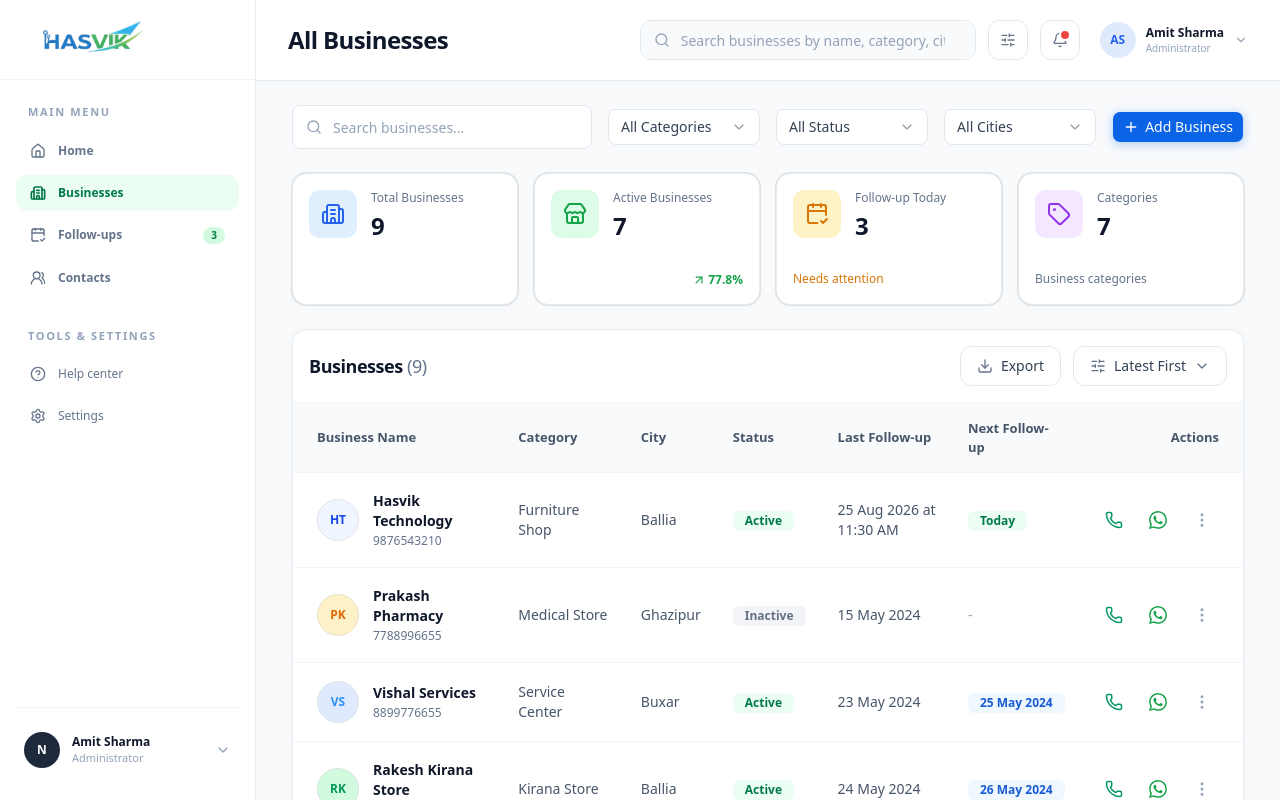
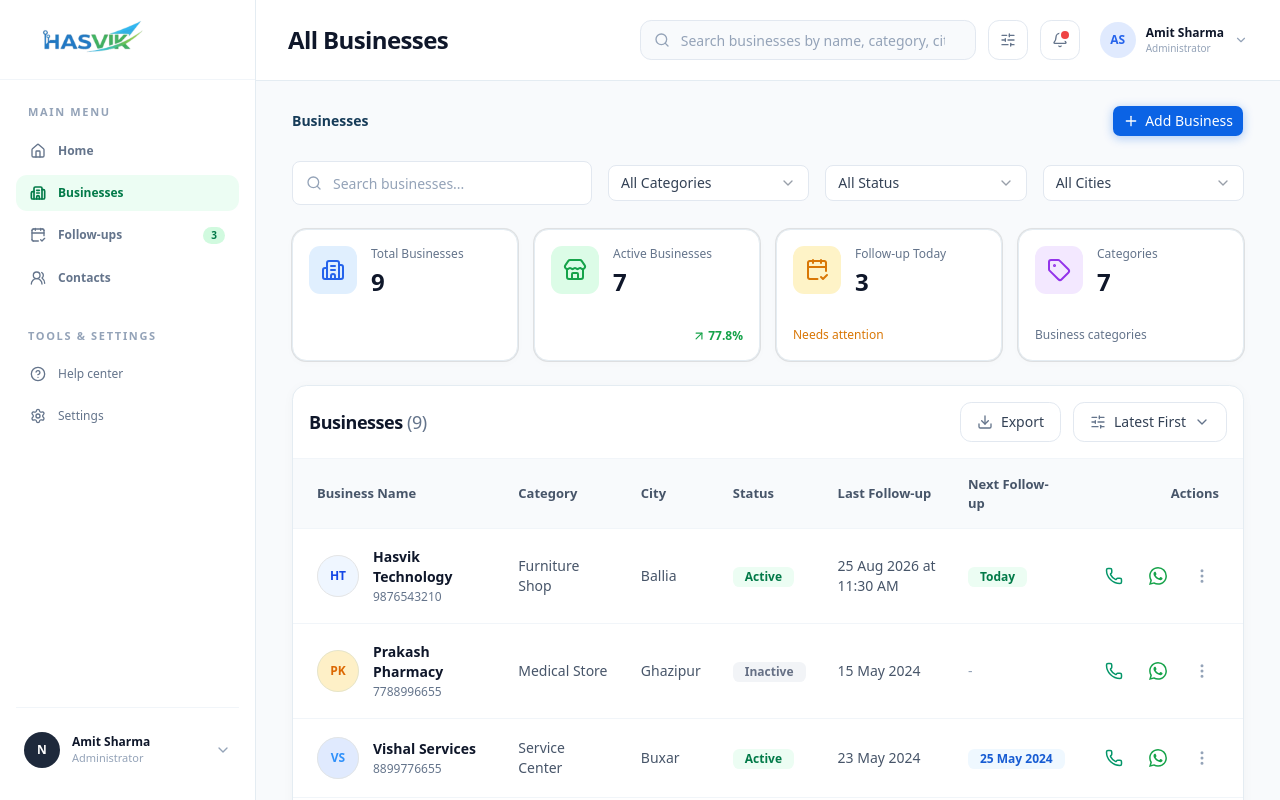
Before and after one commit to HASVIK-Technologies/hasvik-crm, a Next.js app: page /businesses in a window 1280 px wide. Shown: the top 800 px of the page. Built offline with nearby package versions, Linux system fonts and the light colour scheme.

Commit message:
Refactor UI/UX for business list and details page

```diff
--- a/app/businesses/[id]/page.tsx
+++ b/app/businesses/[id]/page.tsx
@@ -10,7 +10,7 @@ import { Avatar, AvatarFallback } from "@/components/ui/avatar";
 import { Tabs, TabsContent, TabsList, TabsTrigger } from "@/components/ui/tabs";
 import businessData from "@/data/businessData.json";
 import {
-  ArrowLeft, Edit2, Plus, MoreVertical,
+  Edit2, Plus, MoreVertical,
   Phone, MapPin,
   User, Building2, Target, Store, Users, FolderOpen, Calendar,
   AlertCircle,
@@ -24,6 +24,7 @@ import { DeleteBusinessModal } from "@/components/businesses";
 import { cn } from "@/lib/utils";
 import { Button } from "@/components/ui/button";
 import DetailsPageLayout from "@/components/layout/DetailsPageLayout";
+import Breadcrumb from "@/components/common/Breadcrumb";
 
 const STATIC_BUSINESS_12: BusinessItem = {
   id: 12,
@@ -106,8 +107,14 @@ export default function BusinessDetails() {
 
   return (
     <DetailsPageLayout
-      backHref="/businesses"
-      backLabel="Back to Businesses"
+      breadcrumb={
+        <Breadcrumb
+          items={[
+            { label: "Businesses", href: "/businesses" },
+            { label: "Business Details" },
+          ]}
+        />
+      }
       actions={
         <Actions
           primary={{
--- a/app/businesses/page.tsx
+++ b/app/businesses/page.tsx
@@ -11,6 +11,7 @@ import {
 } from "@/components/businesses";
 import { useBusinesses } from "@/lib/business-store";
 import ListPageLayout from "@/components/layout/ListPageLayout";
+import Breadcrumb from "@/components/common/Breadcrumb";
 
 export default function BusinessesPage() {
   const { businesses } = useBusinesses();
@@ -106,6 +107,7 @@ export default function BusinessesPage() {
 
   return (
     <ListPageLayout
+      breadcrumb={<Breadcrumb items={[{ label: "Businesses" }]} />}
       filters={
         <BusinessFilters
           searchTerm={searchTerm}
--- a/components/businesses/BusinessStats.tsx
+++ b/components/businesses/BusinessStats.tsx
@@ -20,7 +20,7 @@ export default function BusinessStats({
   const activePercentage = stats.total > 0 ? ((stats.active / stats.total) * 100).toFixed(1) : "0.0";
 
   return (
-    <div className="grid grid-cols-2 gap-3 md:gap-4 lg:grid-cols-4">
+    <div className="grid sm:grid-cols-2 gap-3 md:gap-4 lg:grid-cols-4">
       {/* Card 1: Total Businesses */}
       <Card className="flex flex-col justify-between rounded-2xl border border-[#e4ecf2] bg-white p-3 md:p-4 shadow-[0_2px_10px_rgba(20,40,60,0.02)] transition-all hover:shadow-md">
         <div className="flex items-start gap-3 sm:gap-3.5">
--- a/components/businesses/BusinessTable.tsx
+++ b/components/businesses/BusinessTable.tsx
@@ -104,7 +104,7 @@ export default function BusinessTable({
               <DropdownMenuTrigger asChild>
                 <OutlinedButton
                   type="button"
-                  className="flex h-10 w-full items-center justify-center gap-2 rounded-xl border border-[#e2e8f0] bg-white px-3.5 text-sm font-medium text-[#334155] transition-colors hover:bg-[#f8fafc] sm:w-auto sm:px-4"
+                  className="flex h-10 items-center justify-center gap-2 rounded-xl border border-[#e2e8f0] bg-white px-3.5 text-sm font-medium text-[#334155] transition-colors hover:bg-[#f8fafc] sm:w-auto sm:px-4"
                 >
                   <SlidersHorizontal className="size-4 text-[#64748b]" />
                   <span>{sortOrder}</span>
--- a/components/layout/DetailsPageLayout.tsx
+++ b/components/layout/DetailsPageLayout.tsx
@@ -1,34 +1,22 @@
-import { ArrowLeft } from "lucide-react";
-import Link from "next/link";
 import PageContainer from "./PageContainer";
-import OutlinedButton from "../common/OutlinedButton";
 
 interface DetailsPageLayoutProps {
   content: React.ReactNode;
-  backHref: string;
-  backLabel: string;
+  breadcrumb: React.ReactNode;
   actions?: React.ReactNode;
 }
 
 export default function DetailsPageLayout({
   content,
-  backHref,
-  backLabel,
+  breadcrumb,
   actions,
 }: DetailsPageLayoutProps) {
   return (
     <PageContainer className="space-y-4 px-1 sm:space-y-5 sm:px-2 lg:space-y-6">
-      <div className="flex flex-col gap-3 sm:flex-row sm:items-center sm:justify-between">
-        <OutlinedButton asChild className="w-fit">
-          <Link href={backHref}>
-            <ArrowLeft className="size-4" />
-            {backLabel}
-          </Link>
-        </OutlinedButton>
-        {actions && (
-          <div className="flex items-center justify-end">{actions}</div>
-        )}
-      </div>
+      <section className="flex flex-row items-center justify-between gap-4">
+        {breadcrumb}
+        {actions && <div className="shrink-0">{actions}</div>}
+      </section>
       {content}
     </PageContainer>
   );
--- a/components/layout/ListPageLayout.tsx
+++ b/components/layout/ListPageLayout.tsx
@@ -1,6 +1,7 @@
 import PageContainer from "./PageContainer";
 
 interface LayoutProps {
+  breadcrumb?: React.ReactNode;
   toolbar?: React.ReactNode;
   filters?: React.ReactNode;
   stats?: React.ReactNode;
@@ -11,6 +12,7 @@ interface LayoutProps {
 }
 
 export default function ListPageLayout({
+  breadcrumb,
   toolbar,
   filters,
   stats,
@@ -23,10 +25,12 @@ export default function ListPageLayout({
     <PageContainer
       className={`flex max-w-400 flex-col gap-4 px-1 sm:gap-5 sm:px-2 lg:gap-6 ${className ?? ""}`}
     >
-      {toolbar && <section className="shrink-0">{toolbar}</section>}
+      <section className="flex flex-row items-center justify-between gap-4">
+        {breadcrumb}
+        {actions && <div className="shrink-0">{actions}</div>}
+      </section>
       <section className="flex flex-col sm:flex-row sm:items-center sm:justify-between gap-4">
-        {filters && <div className="grow">{filters}</div>}
-        {actions && <div className="shrink-0">{actions}</div>}
+        {filters && <div className="grow order-2 sm:order-1">{filters}</div>}
       </section>
       {stats && <section className="shrink-0">{stats}</section>}
       {content && (
```
